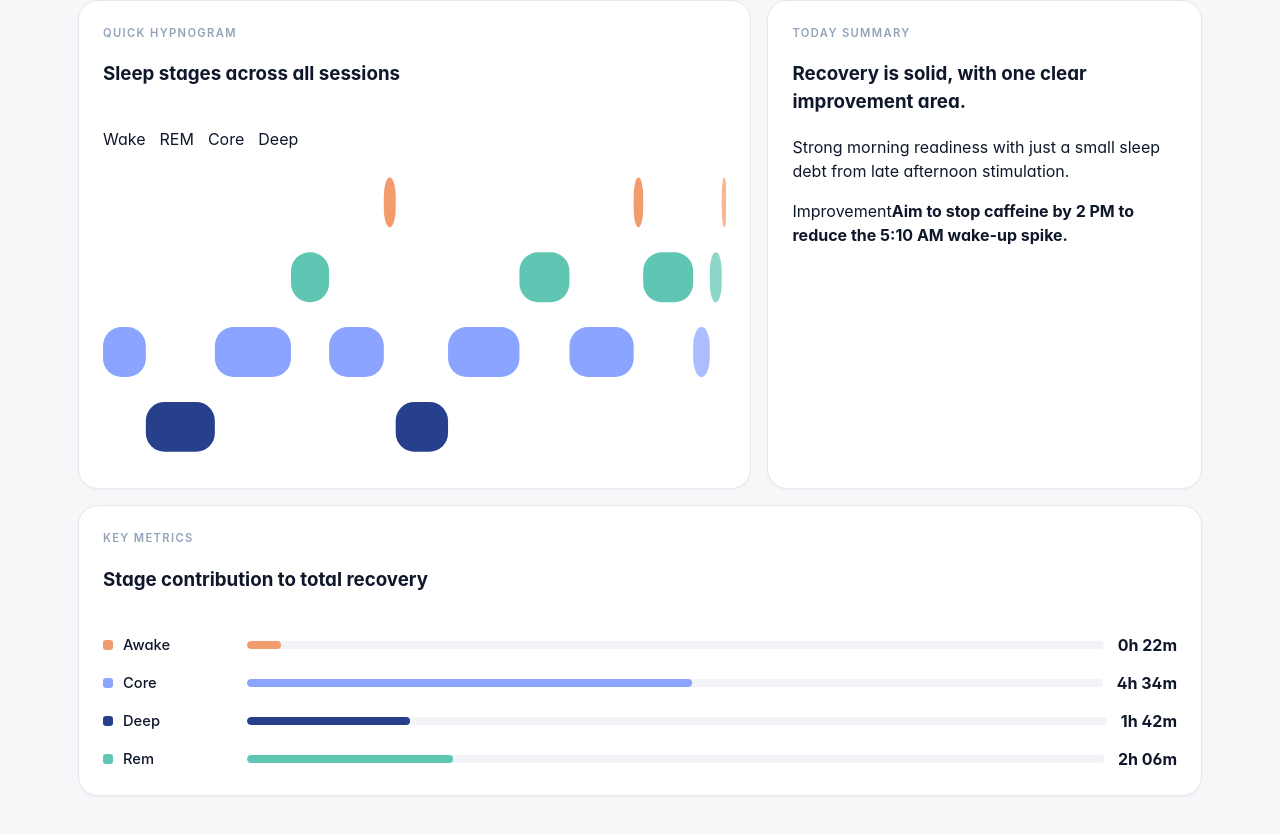
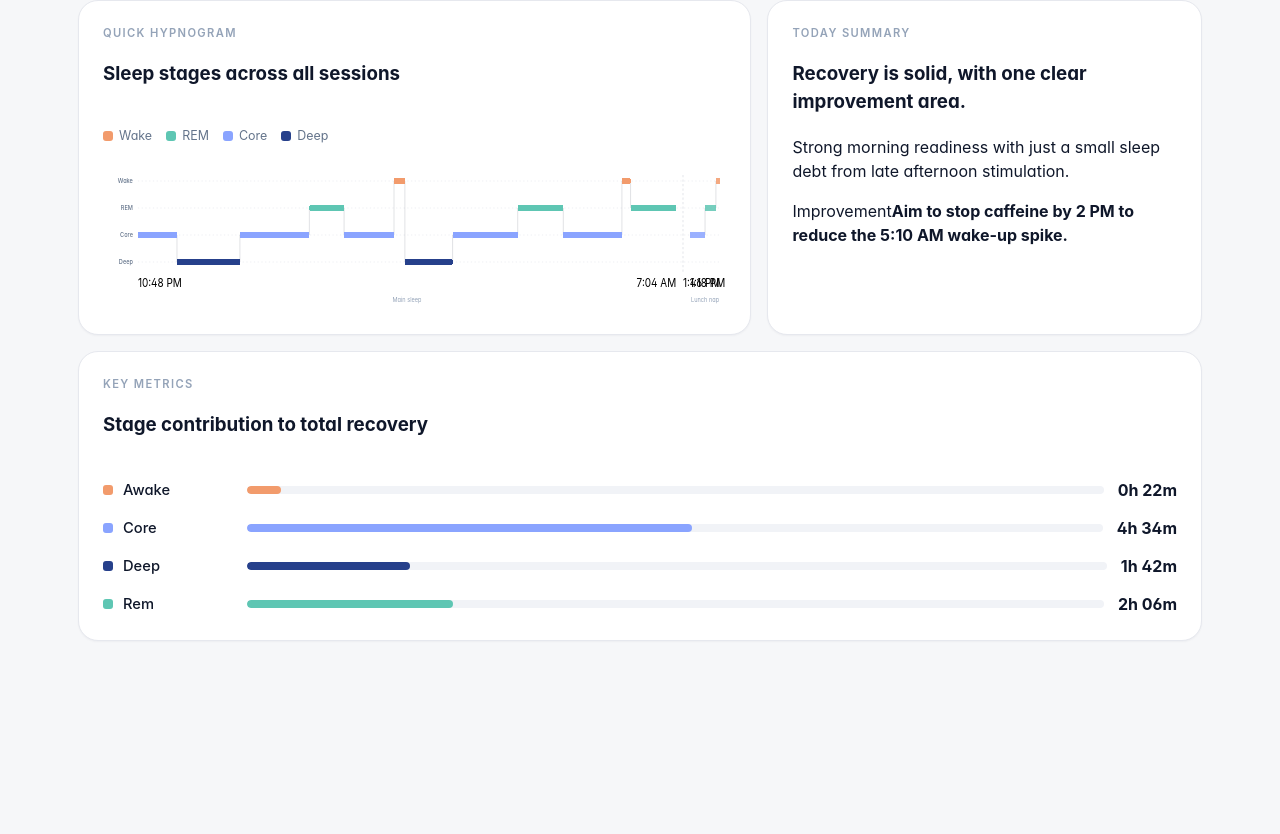
Before and after one commit to nmontoya2-ux/sleep_watch, a React (Vite) app in the folder frontend/: page / in a window 1280 px wide. Shown: the part 857-1691 px from the top of the page. After the commit the page ends 1570 px from the top, so only its background shows below. Built offline with nearby package versions, Linux system fonts and the light colour scheme.

Commit message:
Auto-commit JSX on save for Comp 227

```diff
--- a/frontend/components/Hypnogram.jsx
+++ b/frontend/components/Hypnogram.jsx
@@ -1,51 +1,195 @@
-import { flattenStages, stagePalette } from '../utils/sleepUtils'
+import { stagePalette } from '../utils/sleepUtils'
+
+/**
+ * A clinically-styled hypnogram:
+ *   - Y axis = sleep stage (Wake at top, Deep at bottom)
+ *   - X axis = time
+ *   - Each segment drawn as a horizontal bar at its stage row
+ *   - Vertical thin connectors between adjacent stage transitions
+ *   - Multiple sessions (main + naps) are laid out on a single timeline,
+ *     widths proportional to duration with a small visual divider between sessions.
+ */
 
 const stageRows = [
-  { key: 'awake', label: 'Wake', y: 0 },
-  { key: 'rem', label: 'REM', y: 1 },
-  { key: 'light', label: 'Core', y: 2 },
-  { key: 'deep', label: 'Deep', y: 3 },
+  { key: 'awake', label: 'Wake', y: 28 },
+  { key: 'rem', label: 'REM', y: 64 },
+  { key: 'light', label: 'Core', y: 100 },
+  { key: 'deep', label: 'Deep', y: 136 },
 ]
+const stageMap = Object.fromEntries(stageRows.map((r) => [r.key, r]))
+
+const VIEW_W = 1000
+const VIEW_H = 200
+const X_LEFT = 56
+const X_RIGHT = 990
+const SESSION_GAP = 22
+const LANE_W = X_RIGHT - X_LEFT
+const BAR_HEIGHT = 8
+
+function timeToMinutes(t) {
+  const [h, m] = t.split(':').map(Number)
+  return h * 60 + m
+}
+
+function minutesToClock(min) {
+  const m = ((min % (24 * 60)) + 24 * 60) % (24 * 60)
+  const hour = Math.floor(m / 60) % 24
+  const minute = m % 60
+  const suffix = hour >= 12 ? 'PM' : 'AM'
+  const normalized = hour % 12 || 12
+  return `${normalized}:${minute.toString().padStart(2, '0')} ${suffix}`
+}
+
+function sessionDurationMinutes(session) {
+  return session.stages.reduce((s, st) => s + st.minutes, 0)
+}
 
 function Hypnogram({ day, compact = false }) {
-  const segments = flattenStages(day)
-  const totalMinutes = segments.reduce((sum, segment) => sum + segment.minutes, 0)
-  let cursor = 0
+  const sessions = day.sessions
+  const totalMinutes = sessions.reduce((sum, s) => sum + sessionDurationMinutes(s), 0)
+  const gapTotal = SESSION_GAP * Math.max(sessions.length - 1, 0)
+  const widthPerMinute = (LANE_W - gapTotal) / Math.max(totalMinutes, 1)
+
+  // Build session/segment layout
+  let cursor = X_LEFT
+  const sessionLayout = sessions.map((session) => {
+    const startX = cursor
+    let segCursor = 0
+    const segs = session.stages.map((stage, si) => {
+      const w = stage.minutes * widthPerMinute
+      const x = cursor + segCursor * widthPerMinute
+      segCursor += stage.minutes
+      return {
+        ...stage,
+        id: `${session.id}-${si}`,
+        x,
+        w,
+        y: stageMap[stage.stage].y,
+      }
+    })
+    const sessionWidth = segs.reduce((s, seg) => s + seg.w, 0)
+    cursor += sessionWidth + SESSION_GAP
+    return {
+      ...session,
+      startX,
+      endX: startX + sessionWidth,
+      segs,
+    }
+  })
 
   return (
     <div className={compact ? 'hypnogram hypnogram-compact' : 'hypnogram'}>
       <div className="hypnogram-legend">
         {stageRows.map((row) => (
-          <span key={row.key}>
-            <i style={{ backgroundColor: stagePalette[row.key] }} />
+          <span key={row.key} className="hypnogram-legend-item">
+            <i style={{ background: stagePalette[row.key] }} />
             {row.label}
           </span>
         ))}
       </div>
 
-      <svg viewBox="0 0 100 48" preserveAspectRatio="none" role="img" aria-label="Sleep stages over time">
+      <svg
+        className="hypnogram-canvas"
+        viewBox={`0 0 ${VIEW_W} ${VIEW_H}`}
+        preserveAspectRatio="none"
+        role="img"
+        aria-label="Sleep stages over time"
+      >
+        {/* Horizontal stage gridlines */}
+        <g className="hypno-grid">
+          {stageRows.map((row) => (
+            <line key={row.key} x1={X_LEFT} y1={row.y} x2={X_RIGHT} y2={row.y} />
+          ))}
+        </g>
+
+        {/* Stage labels on the left */}
         {stageRows.map((row) => (
-          <line key={row.key} x1="0" y1={6 + row.y * 12} x2="100" y2={6 + row.y * 12} />
+          <text
+            key={`label-${row.key}`}
+            className="hypno-stage-label"
+            x={X_LEFT - 8}
+            y={row.y + 3}
+            textAnchor="end"
+          >
+            {row.label}
+          </text>
         ))}
 
-        {segments.map((segment) => {
-          const x = (cursor / totalMinutes) * 100
-          const width = (segment.minutes / totalMinutes) * 100
-          cursor += segment.minutes
-          const row = stageRows.find((item) => item.key === segment.stage)
-          return (
-            <rect
-              key={segment.id}
-              x={x}
-              y={2 + row.y * 12}
-              width={Math.max(width, 0.8)}
-              height="8"
-              rx="3"
-              fill={stagePalette[segment.stage]}
-              opacity={segment.sessionType === 'nap' ? 0.72 : 1}
-            />
-          )
-        })}
+        {/* Sessions */}
+        {sessionLayout.map((session, sIdx) => (
+          <g key={session.id}>
+            {/* Divider between sessions */}
+            {sIdx > 0 && (
+              <line
+                className="hypno-nap-divider"
+                x1={session.startX - SESSION_GAP / 2}
+                y1={20}
+                x2={session.startX - SESSION_GAP / 2}
+                y2={150}
+              />
+            )}
+
+            {/* Vertical connectors between adjacent stages within the session */}
+            {session.segs.slice(1).map((seg, i) => {
+              const prev = session.segs[i]
+              if (prev.y === seg.y) return null
+              return (
+                <line
+                  key={`con-${seg.id}`}
+                  x1={seg.x}
+                  y1={prev.y}
+                  x2={seg.x}
+                  y2={seg.y}
+                  stroke="rgba(15, 23, 42, 0.18)"
+                  strokeWidth="1"
+                />
+              )
+            })}
+
+            {/* Stage segments */}
+            {session.segs.map((seg) => (
+              <rect
+                key={seg.id}
+                className="hypno-segment"
+                x={seg.x}
+                y={seg.y - BAR_HEIGHT / 2}
+                width={Math.max(seg.w, 1.2)}
+                height={BAR_HEIGHT}
+                rx={1.5}
+                fill={stagePalette[seg.stage]}
+                opacity={session.type === 'nap' ? 0.85 : 1}
+              />
+            ))}
+
+            {/* Session axis labels */}
+            <text
+              className="hypno-axis"
+              x={session.startX}
+              y={170}
+              textAnchor="start"
+            >
+              {minutesToClock(timeToMinutes(session.start))}
+            </text>
+            <text
+              className="hypno-axis"
+              x={session.endX}
+              y={170}
+              textAnchor="end"
+            >
+              {minutesToClock(timeToMinutes(session.end))}
+            </text>
+
+            {/* Session label centered below */}
+            <text
+              className="hypno-session-label"
+              x={(session.startX + session.endX) / 2}
+              y={190}
+              textAnchor="middle"
+            >
+              {session.label}
+            </text>
+          </g>
+        ))}
       </svg>
     </div>
   )
```
